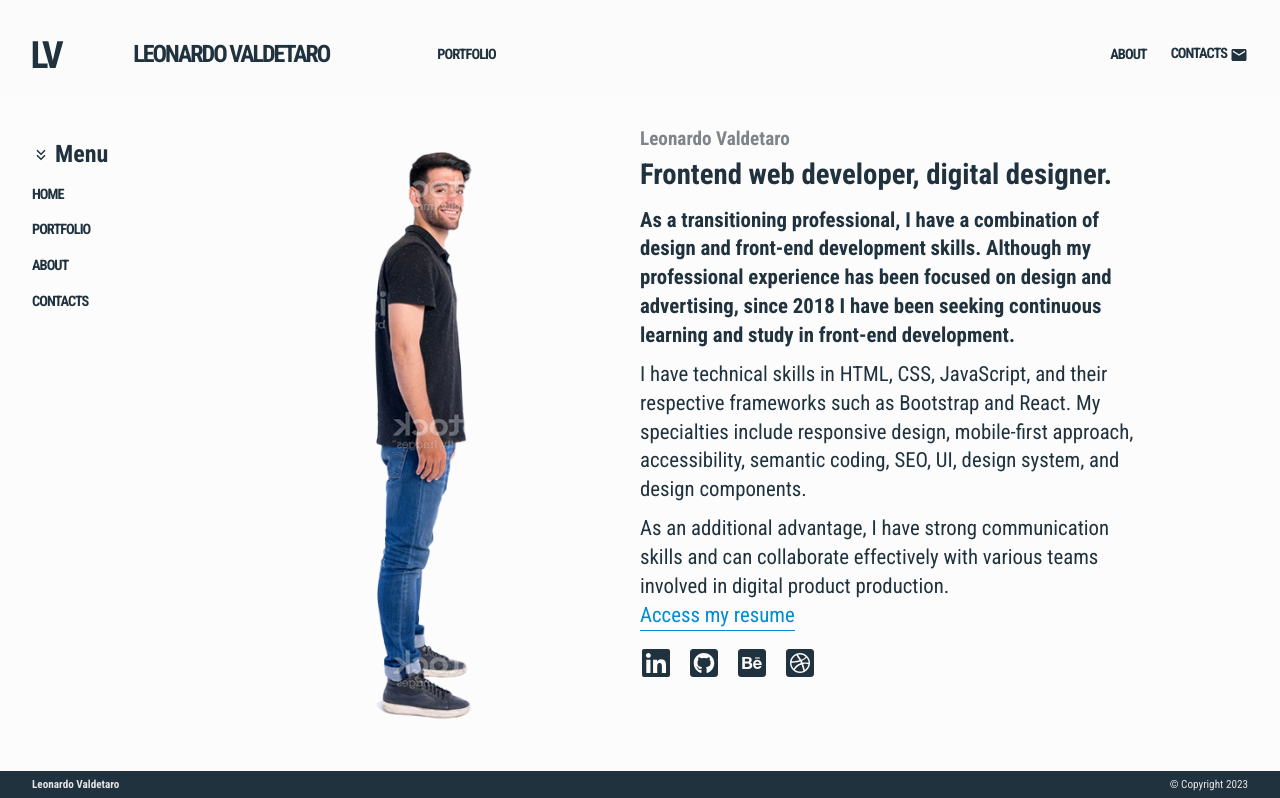
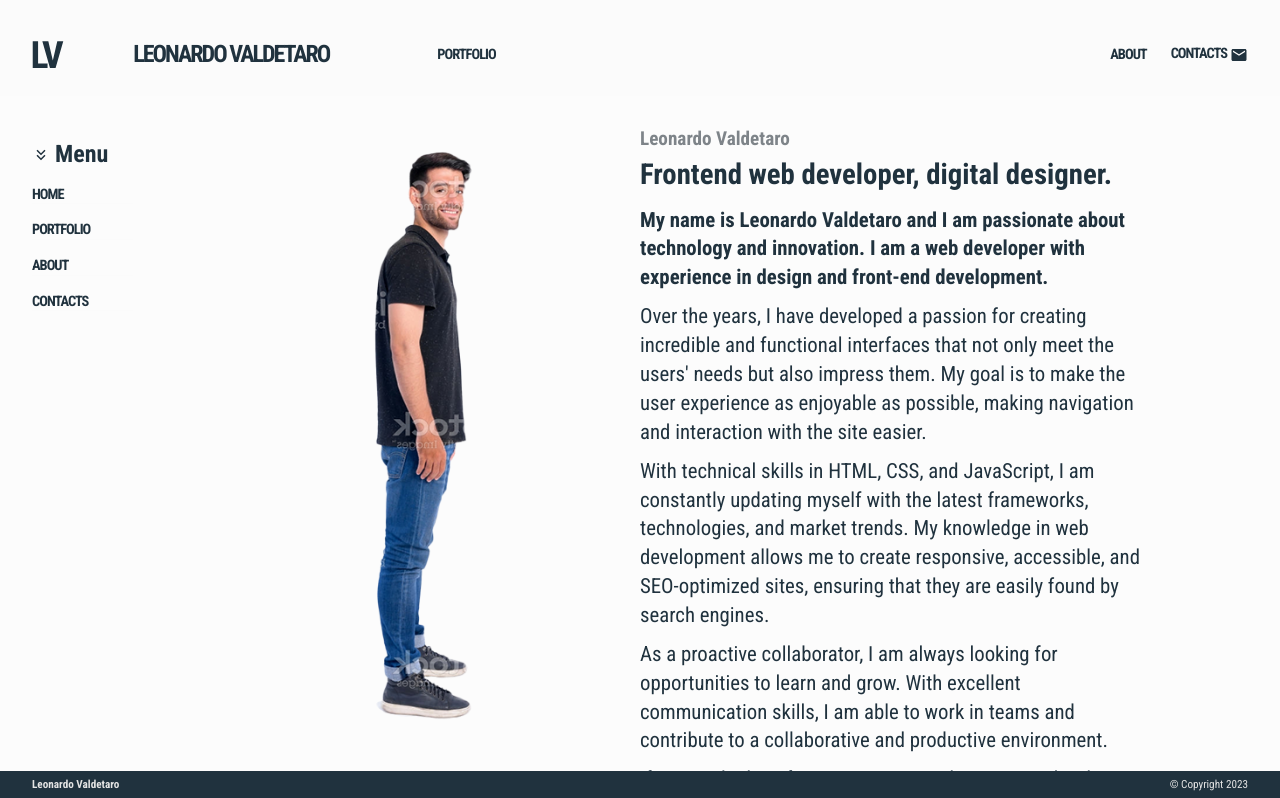
Before and after one commit to leonardovaldetaro/portfolio-react, a React (Create React App) app: page /sobre in a window 1280 px wide. Shown: the top 798 px of the page. Built offline with nearby package versions, Linux system fonts and the light colour scheme.

Commit message:
melhorando o texto da pagina sobre

```diff
--- a/src/Pages/Sobre/Sobre.module.scss
+++ b/src/Pages/Sobre/Sobre.module.scss
@@ -39,11 +39,9 @@
         &__link {
             border-bottom: 1px solid $lightBlue;
             color: $lightBlue;
-            transition: all .5s;
-            display: block;
-            width: fit-content;
+            transition: all .3s;
             &:hover {
-                transform: scale(1.03);
+                opacity: .6;
             }
         }
     }
--- a/src/Pages/Sobre/index.tsx
+++ b/src/Pages/Sobre/index.tsx
@@ -32,13 +32,19 @@
                 <h2 className={Styles.sobre__container__subtitle}>Leonardo Valdetaro</h2>
                 <h1 className={Styles.sobre__container__title}>Frontend web developer, digital designer.</h1>
                 <p className={Styles.sobre__container__mainText}>
-                    As a transitioning professional, I have a combination of design and front-end development skills. Although my professional experience has been focused on design and advertising, since 2018 I have been seeking continuous learning and study in front-end development.
+                    My name is Leonardo Valdetaro and I am passionate about technology and innovation. I am a web developer with experience in design and front-end development.
                 </p>
                 <p className={Styles.sobre__container__text}>
-                    I have technical skills in HTML, CSS, JavaScript, and their respective frameworks such as Bootstrap and React. My specialties include responsive design, mobile-first approach, accessibility, semantic coding, SEO, UI, design system, and design components.
+                    Over the years, I have developed a passion for creating incredible and functional interfaces that not only meet the users' needs but also impress them. My goal is to make the user experience as enjoyable as possible, making navigation and interaction with the site easier.
                 </p>
                 <p className={Styles.sobre__container__text}>
-                    As an additional advantage, I have strong communication skills and can collaborate effectively with various teams involved in digital product production. <a href="https://read.cv/leonardovaldetaro" className={Styles.sobre__container__link}>Access my resume</a></p>
+                    With technical skills in HTML, CSS, and JavaScript, I am constantly updating myself with the latest frameworks, technologies, and market trends. My knowledge in web development allows me to create responsive, accessible, and SEO-optimized sites, ensuring that they are easily found by search engines.
+                </p>
+                <p className={Styles.sobre__container__text}>
+                    As a proactive collaborator, I am always looking for opportunities to learn and grow. With excellent communication skills, I am able to work in teams and contribute to a collaborative and productive environment.
+                </p>
+                <p className={Styles.sobre__container__text}>
+                    If you are looking for a passionate and experienced web developer who can turn your vision into reality, <Link className={Styles.sobre__container__link} to="/contatos">please contact me</Link>. I will be happy to talk about how I can help you achieve your online goals. <a href="https://read.cv/leonardovaldetaro" className={Styles.sobre__container__link}>Access my resume</a> and social medias.</p>
                 <div className={Styles.sobre__mdSociais}>
                     <ul className={Styles.sobre__mdSociais__list}>
                         {rotasSocial.map((rota, index) =>(
```
